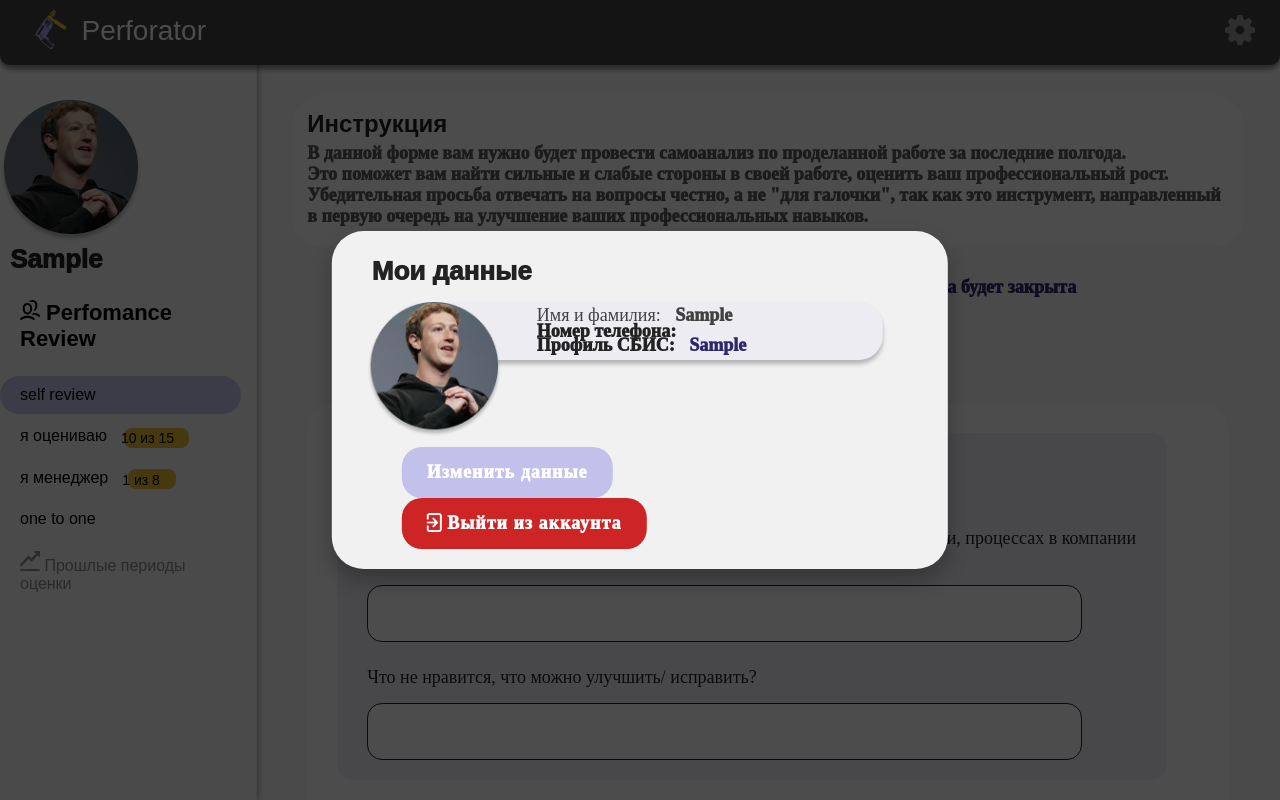
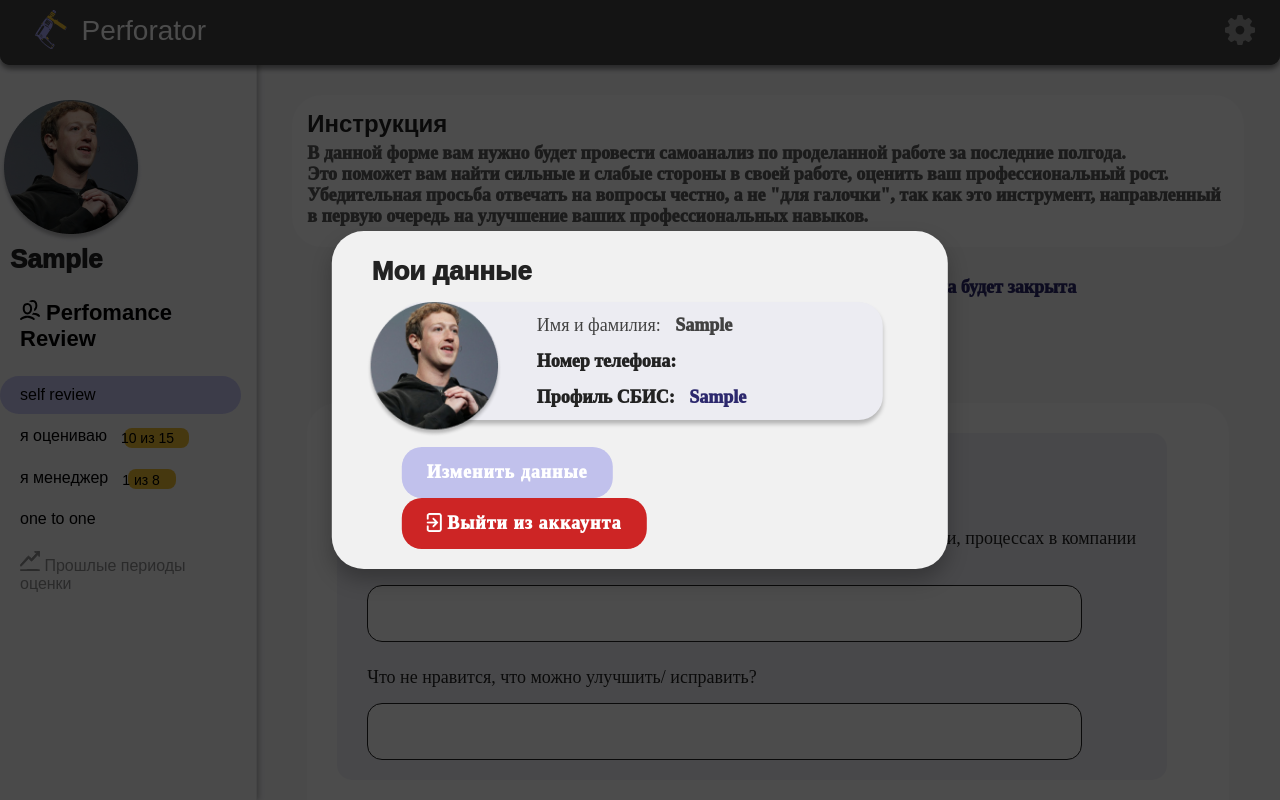
Before and after one commit to snooperv/perforator-back, a Django app: page /perforator/ in a window 1280 px wide, after a click that opens the changed part. Run offline with Django 3.2, Linux system fonts and the light colour scheme; the visitor is signed in with stand-in values (Sample User, id 1); some libraries are stand-ins or nearby versions; some web fonts are replaced.

Commit message:
Repair styles

```diff
--- a/api/perforator/static/css/header.css
+++ b/api/perforator/static/css/header.css
@@ -268,7 +268,7 @@ p {
 }
 
 .user-info p {
-  line-height: 0.75;
+  line-height: 2;
 }
 
 .text {
--- a/api/perforator/templates/main/headAndSidebar/header.html
+++ b/api/perforator/templates/main/headAndSidebar/header.html
@@ -47,7 +47,9 @@
                             </span>
                         </p>
                         <p class="url">Профиль СБИС:
-                            {% render_field form.sbis class='fadeIn second' placeholder='Ссылка на профиль СБИС' value=user.profile.sbis %}
+                            <span class="text">
+                                {% render_field form.sbis class='fadeIn second' placeholder='Ссылка на профиль СБИС' value=user.profile.sbis %}
+                            </span>
                         </p>
                     </div>
                 </div>
@@ -81,7 +83,7 @@
               </span>
                     </p>
                     <p class="url">Профиль СБИС:
-                        <a class="url-sbis text" href="{{ user.profile.sbis }}">
+                        <a class="url-sbis text" href="{{ user.profile.sbis }}" target="_blank">
                             {{ user.first_name }}
                         </a>
                     </p>
--- a/api/perforator/templates/main/headAndSidebar/sidebar.html
+++ b/api/perforator/templates/main/headAndSidebar/sidebar.html
@@ -94,4 +94,18 @@
     </div>
 </div>
 
+<script>
+    try {
+        var el = document.getElementById('menuItems').getElementsByTagName('a');
+        var nav = document.getElementById('menuItems').getElementsByTagName('nav');
+        var url = document.location.href;
+        for (var i = 0; i < el.length; i++) {
+            if (url === el[i].href) {
+                nav[i].className += ' active';
+            }
+        }
+    } catch (e) {
+    }
+</script>
+
 <link rel="stylesheet" href="{% static 'css/sidebar.css' %}">
--- a/api/perforator/templates/main/mainfiles/self_review.html
+++ b/api/perforator/templates/main/mainfiles/self_review.html
@@ -92,19 +92,5 @@
         </div>
     </div>
 
-    <script>
-        try {
-            var el = document.getElementById('menuItems').getElementsByTagName('a');
-            var nav = document.getElementById('menuItems').getElementsByTagName('nav');
-            var url = document.location.href;
-            for (var i = 0; i < el.length; i++) {
-                if (url === el[i].href) {
-                    nav[i].className += ' active';
-                }
-            }
-        } catch (e) {
-        }
-    </script>
-
     <link rel="stylesheet" href="{% static 'css/self-review.css' %}">
 {% endblock %}
```
